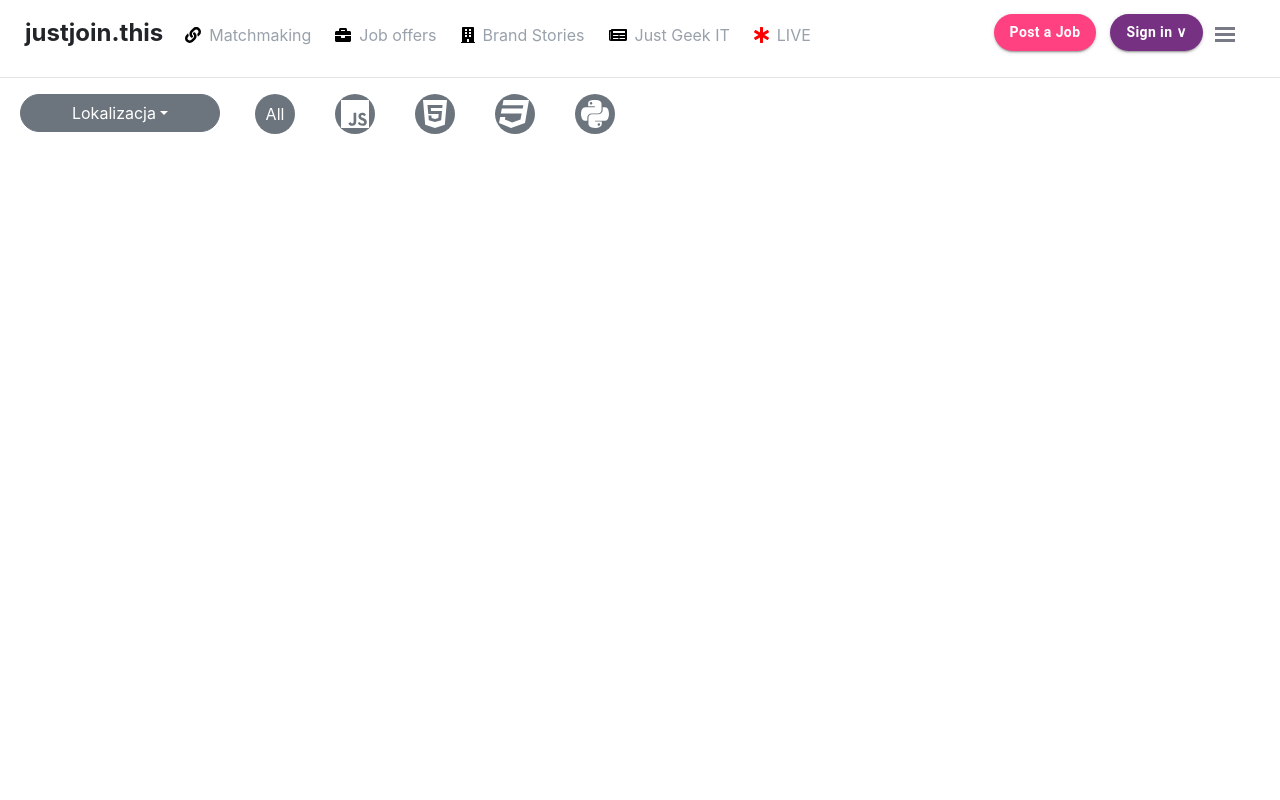
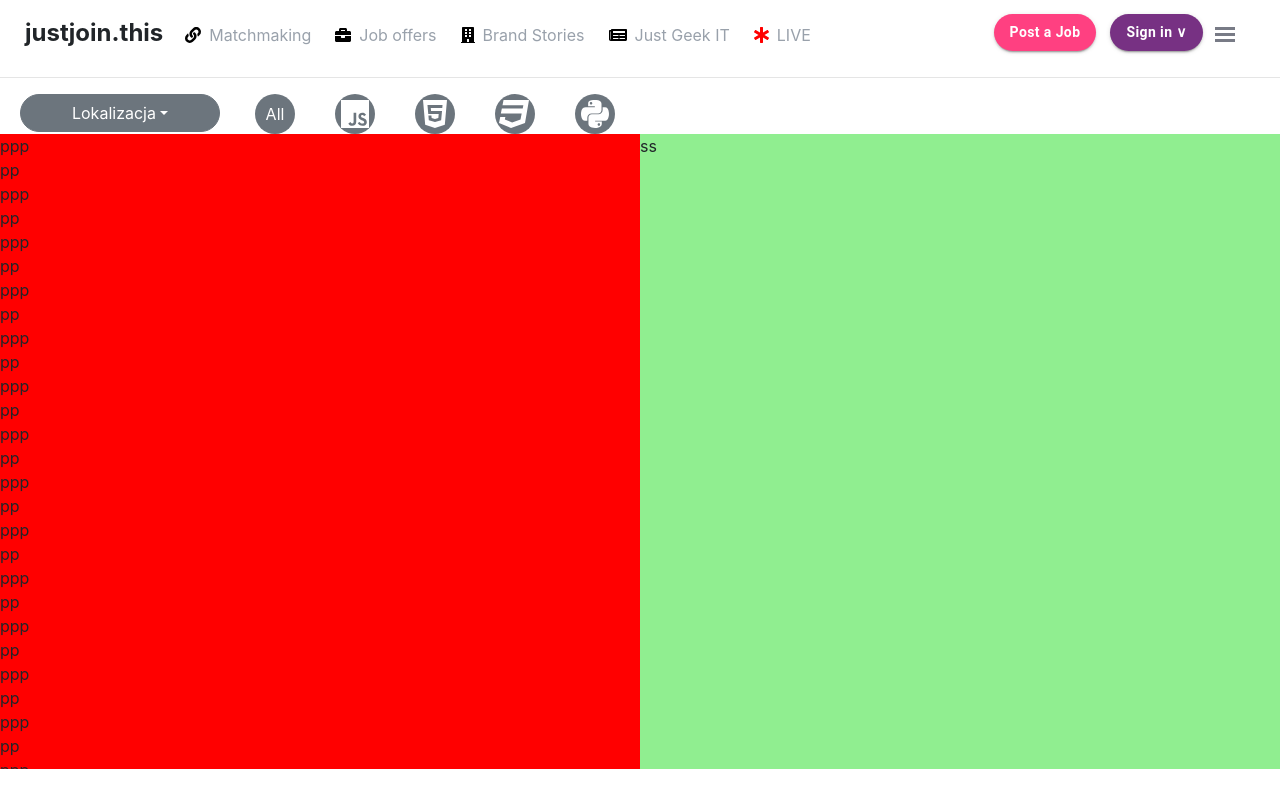
Before and after one commit to F1sher-Man/justjointhis, a React (Create React App) app: page / in a window 1280 px wide. Built offline with nearby package versions, Linux system fonts and the light colour scheme.

Commit message:
Fixed issues with styles - webapp fixed to 100% height.

```diff
--- a/src/App.tsx
+++ b/src/App.tsx
@@ -6,6 +6,7 @@ import MenuNavigation from "./components/common/Menu/MenuNavigation";
 import ITEMS_MOBILE from "./enums/menuitems.const";
 
 import "./App.css";
+import "./styles/MyApp.scss";
 import JobOffers from "./components/main/JobOffers/JobOffers";
 import Matchmaking from "./components/main/Matchmaking/Matchmaking";
 import BrandStories from "./components/main/BrandStories/BrandStories";
@@ -17,7 +18,7 @@ function App() {
     <React.Fragment>
       <MenuNavigation />
       <Header />
-      <div id="content">
+      <div className="content">
         <Router>
           <Switch>
             <Route path={ITEMS_MOBILE.MATCHMAKING.route}>
--- a/src/components/common/Header/Header.tsx
+++ b/src/components/common/Header/Header.tsx
@@ -10,7 +10,7 @@ const Header: React.FC<HeaderProps> = () => {
   let mobileItems = Object.values(ITEMS_MOBILE);
   mobileItems = mobileItems.filter((item) => item.description !== "Help");
   return (
-    <div>
+    <div className="header-wrapper">
       <div className="item-container">
         <p className="header-sign">
           <b>justjoin.this</b>
--- a/src/components/main/JobOffers/JobOffers.tsx
+++ b/src/components/main/JobOffers/JobOffers.tsx
@@ -7,10 +7,51 @@ export interface JobOffersProps { }
 
 const JobOffers: React.FC<JobOffersProps> = () => {
 
-  return <div className="containerssx">
+  return <div className="page-container">
     <div className="topbar">
       <DropdownLocation />
       <Technologies />
+    </div>
+    <div className="content-container">
+      <div className="offers">
+        ppp<br />
+        pp<br />
+        ppp<br />
+        pp<br />ppp<br />
+        pp<br />
+        ppp<br />
+        pp<br />
+        ppp<br />
+        pp<br />ppp<br />
+        pp<br />ppp<br />
+        pp<br />
+        ppp<br />
+        pp<br />ppp<br />
+        pp<br />ppp<br />
+        pp<br />
+        ppp<br />
+        pp<br />ppp<br />
+        pp<br />ppp<br />
+        pp<br />
+        ppp<br />
+        pp<br />ppp<br />
+        pp<br />ppp<br />
+        pp<br />
+        ppp<br />
+        pp<br />ppp<br />
+        pp<br />ppp<br />
+        pp<br />
+        ppp<br />
+        pp<br />ppp<br />
+        pp<br />ppp<br />
+        pp<br />
+        ppp<br />
+        pp<br />ppp<br />
+        pp<br />
+      </div>
+      <div className="map">
+        ss
+      </div>
     </div>
 
 
--- a/src/components/main/JobOffers/Technologies.tsx
+++ b/src/components/main/JobOffers/Technologies.tsx
@@ -9,9 +9,7 @@ export interface TechnologiesProps { }
 const Technologies: React.FC<TechnologiesProps> = () => {
     const [currentTech, setCurrentTech] = useState('all');
     let tech = Object.values(TECH);
-    let renderTech = tech.forEach((item, index) => {
-        // let class = 'round';
-    });
+
     function handleTechChange(tech: string) {
         setCurrentTech(tech);
     }
--- a/src/index.css
+++ b/src/index.css
@@ -1,5 +1,10 @@
+html {
+  height: 100%;
+  margin: 0;
+}
 body {
   margin: 0;
+  height: 100%;
   /* font-family: -apple-system, BlinkMacSystemFont, 'Segoe UI', 'Roboto', 'Oxygen',
     'Ubuntu', 'Cantarell', 'Fira Sans', 'Droid Sans', 'Helvetica Neue',
     sans-serif; */
@@ -7,7 +12,9 @@ body {
   -webkit-font-smoothing: antialiased;
   -moz-osx-font-smoothing: grayscale;
 }
-
+#root {
+  height:100%;
+}
 code {
   font-family: source-code-pro, Menlo, Monaco, Consolas, "Courier New",
     monospace;
--- /dev/null
+++ b/src/styles/MyApp.scss
@@ -0,0 +1,5 @@
+@import "./variables.scss";
+
+.content {
+  height: unquote(" calc(100% - #{$header-height})");
+}
--- a/src/styles/common/Header/Header.scss
+++ b/src/styles/common/Header/Header.scss
@@ -1,3 +1,9 @@
+@import "../../variables.scss";
+
+.header-wrapper {
+  height: $header-height;
+}
+
 .item-container {
   display: flex;
   flex-direction: row;
--- a/src/styles/main/JobOffers/JobOffers.css
+++ b/src/styles/main/JobOffers/JobOffers.css
@@ -3,7 +3,26 @@
   margin-left: 20px;
   width: 200px; }
 
+.page-container {
+  height: 100%; }
+
 .topbar {
   display: flex;
   flex-direction: row;
   width: 800px; }
+
+.content-container {
+  display: flex;
+  flex-direction: row;
+  height: 90%; }
+
+.offers {
+  width: 50%;
+  height: 100%;
+  overflow: auto;
+  background-color: red; }
+
+.map {
+  width: 50%;
+  height: 100%;
+  background-color: lightgreen; }
--- a/src/styles/main/JobOffers/JobOffers.scss
+++ b/src/styles/main/JobOffers/JobOffers.scss
@@ -2,6 +2,10 @@
     border-radius: 50px !important;
     margin-left: 20px;
     width: 200px;
+}
+.page-container {
+   height: 100%;
+//    margin: 0;
 }
 
 .topbar {
@@ -9,3 +13,25 @@
     flex-direction: row;
     width: 800px;
 }
+
+.content-container{
+    display: flex;
+    flex-direction: row;
+    height:90%;
+    // width:100%;
+    // min-height: 100%;
+    // margin: 0;
+}
+
+.offers{
+    width:50%;
+    height: 100%;
+    overflow: auto;
+    background-color: red;
+}
+
+.map{
+    width:50%;
+    height: 100%;
+    background-color: lightgreen;
+}
--- /dev/null
+++ b/src/styles/variables.scss
@@ -0,0 +1 @@
+$header-height: 94px;
```
Also changed, not shown: package.json (+4 -4 lines), src/styles/main/JobOffers/Technologies.css (added, +26 -0 lines).
